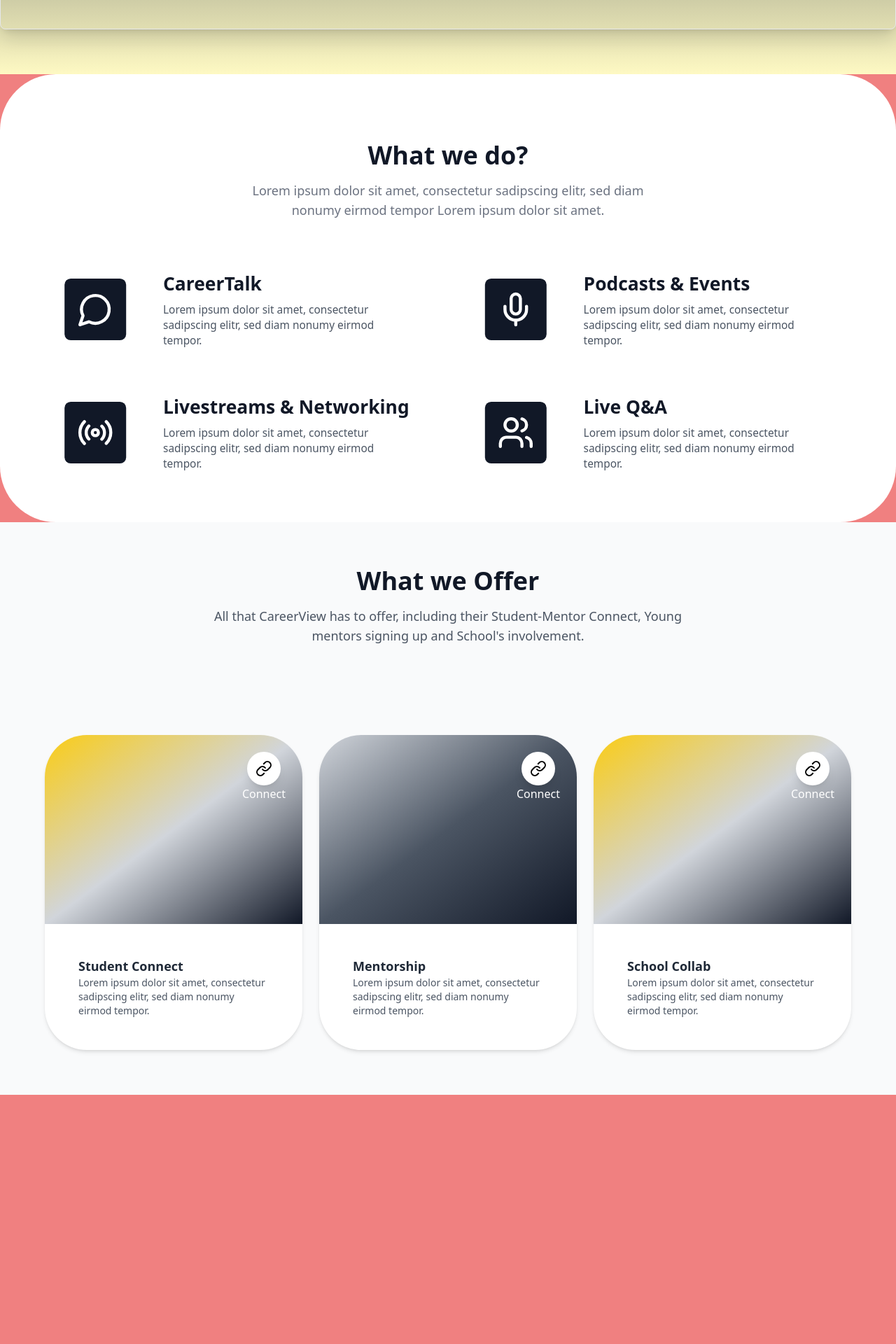
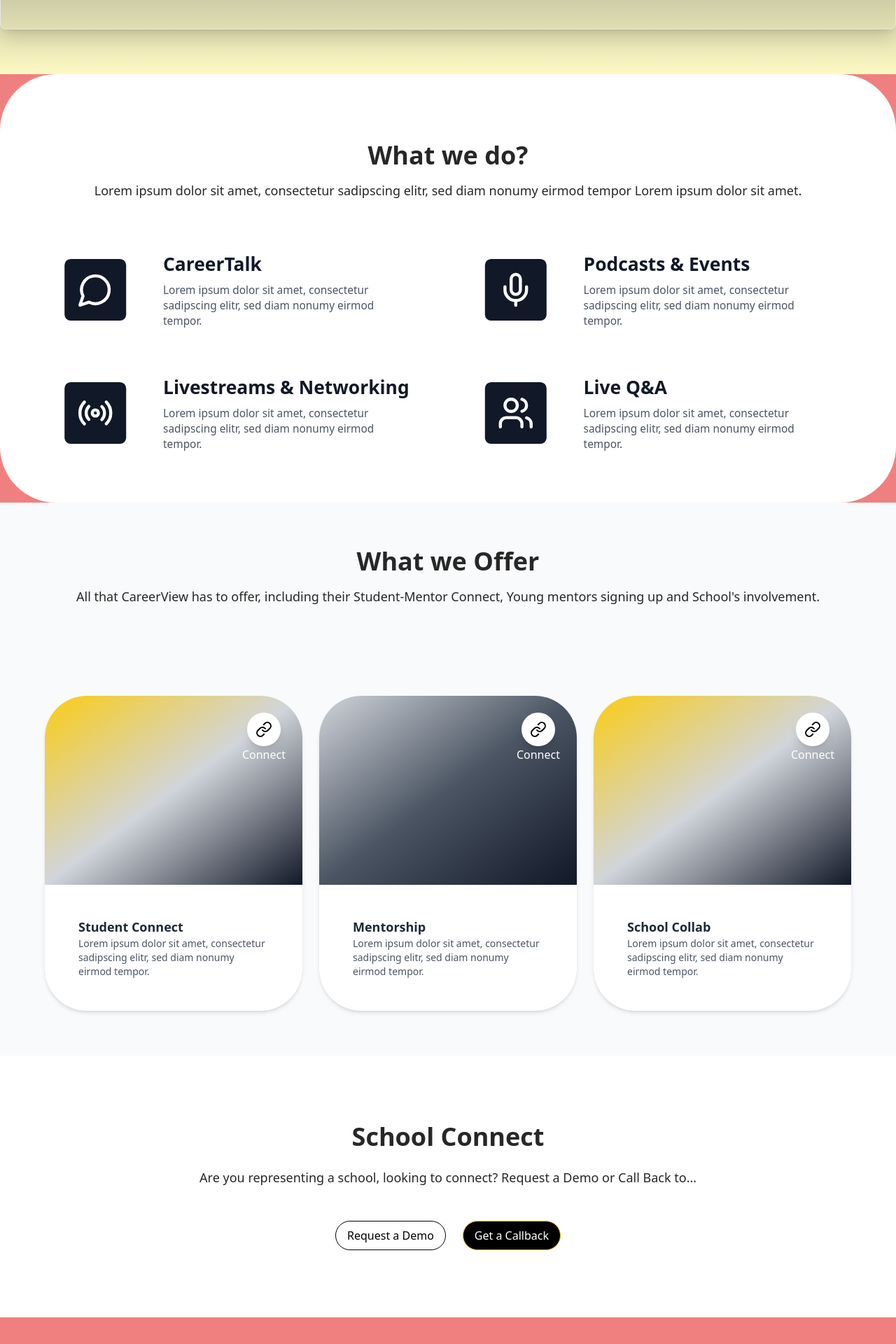
Before and after one commit to ZvityTeam/career-view-ui-dev, a React (Vite) app: page / in a window 1280 px wide. Shown: the part 898-2818 px from the top of the page at 70% size. Before the commit the page ends 2558 px from the top, so only its background shows below. Built offline with nearby package versions, Linux system fonts and the light colour scheme.

Commit message:
Create SectionHeader.tsx component, refactor code to implement the same. Also create SchoolConnectCTA.tsx section.

```diff
--- a/src/components/button/Button.tsx
+++ b/src/components/button/Button.tsx
@@ -3,7 +3,7 @@ import { cn } from '../../utils/cn';
 interface ButtonProps {
   children: string;
   className?: string;
-  variant?: 'primary'; // Add more variants here as needed
+  variant?: 'primary' | 'secondary'; // Added 'secondary' variant
   onClick?: () => void;
   type?: 'button' | 'submit' | 'reset';
 }
@@ -21,6 +21,8 @@ export const Button = ({
   const variants = {
     primary:
       'bg-black text-white border border-yellow-500 hover:bg-white hover:text-black hover:border-black',
+    secondary:
+      'bg-white text-black border border-black hover:bg-black hover:text-white',
   };
 
   return (
--- /dev/null
+++ b/src/components/schoolconnectcta/SchoolConnectCTA.tsx
@@ -0,0 +1,22 @@
+import { Button } from '../button/Button.tsx';
+import { SectionHeader } from '../sectionheader/SectionHeader.tsx';
+
+export const SchoolConnectCTA = () => {
+  return (
+    <section className='flex flex-col items-center justify-center gap-6 bg-white py-24'>
+      <SectionHeader
+        title={'School Connect'}
+        subtitle={
+          'Are you representing a school, looking to connect? Request a Demo or\n' +
+          '        Call Back to…'
+        }
+        className={'gap-6'}
+      />
+      <p></p>
+      <div className='flex gap-6'>
+        <Button variant={'secondary'}>Request a Demo</Button>
+        <Button>Get a Callback</Button>
+      </div>
+    </section>
+  );
+};
--- /dev/null
+++ b/src/components/sectionheader/SectionHeader.tsx
@@ -0,0 +1,33 @@
+import { cn } from '../../utils/cn.ts';
+import React from 'react';
+
+interface SectionHeadersProps {
+  title: string; // The main title text for the section
+  subtitle?: string; // Optional subtitle text
+  className?: string; // Additional classes for customization
+  align?: 'left' | 'center' | 'right'; // Alignment of the text
+}
+
+export const SectionHeader: React.FC<SectionHeadersProps> = ({
+  title,
+  subtitle,
+  className = '',
+  align = 'center',
+}) => {
+  return (
+    <div
+      className={cn(
+        'flex flex-col gap-2 text-primary',
+        {
+          'items-center text-center': align === 'center',
+          'items-start text-left': align === 'left',
+          'items-end text-right': align === 'right',
+        },
+        className
+      )}
+    >
+      <h2 className='text-4xl font-bold'>{title}</h2>
+      {subtitle && <p className='text-lg'>{subtitle}</p>}
+    </div>
+  );
+};
--- a/src/components/whatwedo/WhatWeDo.tsx
+++ b/src/components/whatwedo/WhatWeDo.tsx
@@ -1,5 +1,6 @@
 import { MessageCircle, Mic, Radio, Users } from 'lucide-react';
 import { Card } from '../card/Card.tsx';
+import { SectionHeader } from '../sectionheader/SectionHeader.tsx';
 
 export const WhatWeDo = () => {
   const cards = [
@@ -33,11 +34,14 @@ export const WhatWeDo = () => {
     <section className='flex flex-col items-center justify-center space-y-24 rounded-[80px] bg-white px-12 py-24'>
       {/* Heading */}
       <div className='text-center'>
-        <h2 className='text-4xl font-bold text-gray-900'>What we do?</h2>
-        <p className='mt-4 max-w-xl text-lg text-gray-500'>
-          Lorem ipsum dolor sit amet, consectetur sadipscing elitr, sed diam
-          nonumy eirmod tempor Lorem ipsum dolor sit amet.
-        </p>
+        <SectionHeader
+          title={'What we do?'}
+          subtitle={
+            'Lorem ipsum dolor sit amet, consectetur sadipscing elitr, sed diam\n' +
+            '          nonumy eirmod tempor Lorem ipsum dolor sit amet.'
+          }
+          className={'gap-4'}
+        />
       </div>
 
       {/* Cards */}
--- a/src/components/whatweoffer/WhatWeOffer.tsx
+++ b/src/components/whatweoffer/WhatWeOffer.tsx
@@ -1,4 +1,5 @@
 import { OfferCard } from '../offercard/OfferCard.tsx';
+import { SectionHeader } from '../sectionheader/SectionHeader.tsx';
 
 export const WhatWeOffer = () => {
   const cards = [
@@ -28,11 +29,14 @@ export const WhatWeOffer = () => {
     <section className='space-y-32 bg-gray-50 py-16'>
       {/* Heading */}
       <div className='mb-12 text-center'>
-        <h2 className='text-4xl font-bold text-gray-900'>What we Offer</h2>
-        <p className='mx-auto mt-4 max-w-2xl text-lg text-gray-600'>
-          All that CareerView has to offer, including their Student-Mentor
-          Connect, Young mentors signing up and School's involvement.
-        </p>
+        <SectionHeader
+          title={'What we Offer'}
+          subtitle={
+            'All that CareerView has to offer, including their Student-Mentor\n' +
+            "          Connect, Young mentors signing up and School's involvement."
+          }
+          className={'gap-4'}
+        />
       </div>
 
       {/* Cards Grid */}
--- a/src/pages/home/Home.tsx
+++ b/src/pages/home/Home.tsx
@@ -1,6 +1,7 @@
 import { Hero } from '../../components/hero/Hero.tsx';
 import { WhatWeDo } from '../../components/whatwedo/WhatWeDo.tsx';
 import { WhatWeOffer } from '../../components/whatweoffer/WhatWeOffer.tsx';
+import { SchoolConnectCTA } from '../../components/schoolconnectcta/SchoolConnectCTA.tsx';
 
 export const Home = () => {
   return (
@@ -8,6 +9,7 @@ export const Home = () => {
       <Hero />
       <WhatWeDo />
       <WhatWeOffer />
+      <SchoolConnectCTA />
     </main>
   );
 };
```
